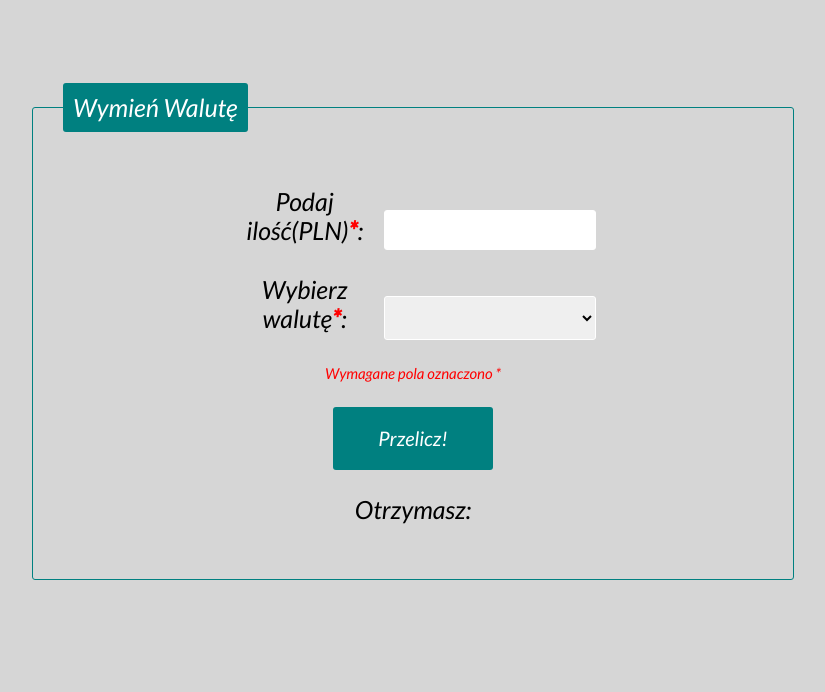
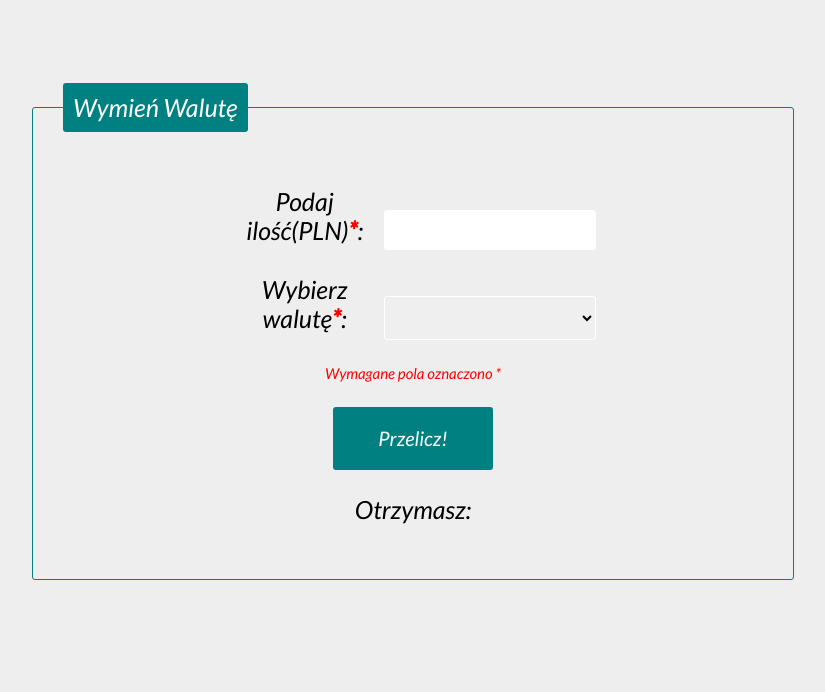
Before and after one commit to DamianCur/Currency-converter, a plain HTML site: page index.html in a window 1280 px wide. Shown: the part 108-800 px from the top of the page, without its empty margins (227-1052 px from the left). Drawn offline with nearby package versions, Linux system fonts and the light colour scheme.

Commit message:
changed background color

```diff
--- a/css/style.css
+++ b/css/style.css
@@ -9,7 +9,7 @@ html {
 .body {
     background-repeat: no-repeat;
     background-position: center;
-    background-color: rgb(214, 214, 214);
+    background-color: #eeeeee;
     font-family: 'Lato', sans-serif;
     font-size: 25px;
 }
```
